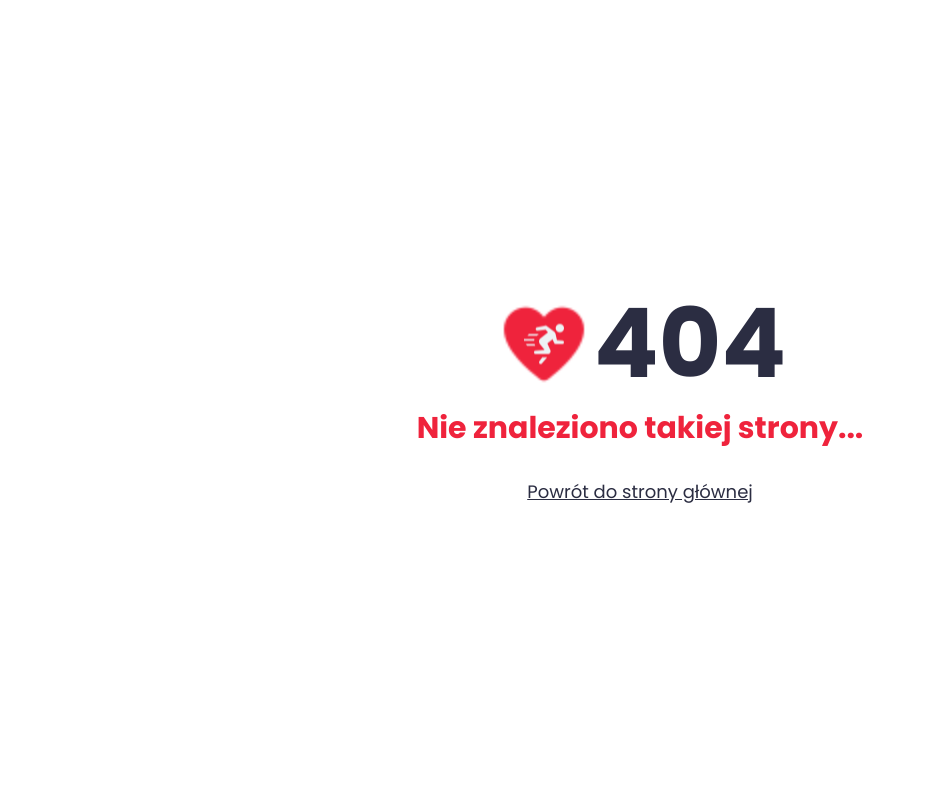
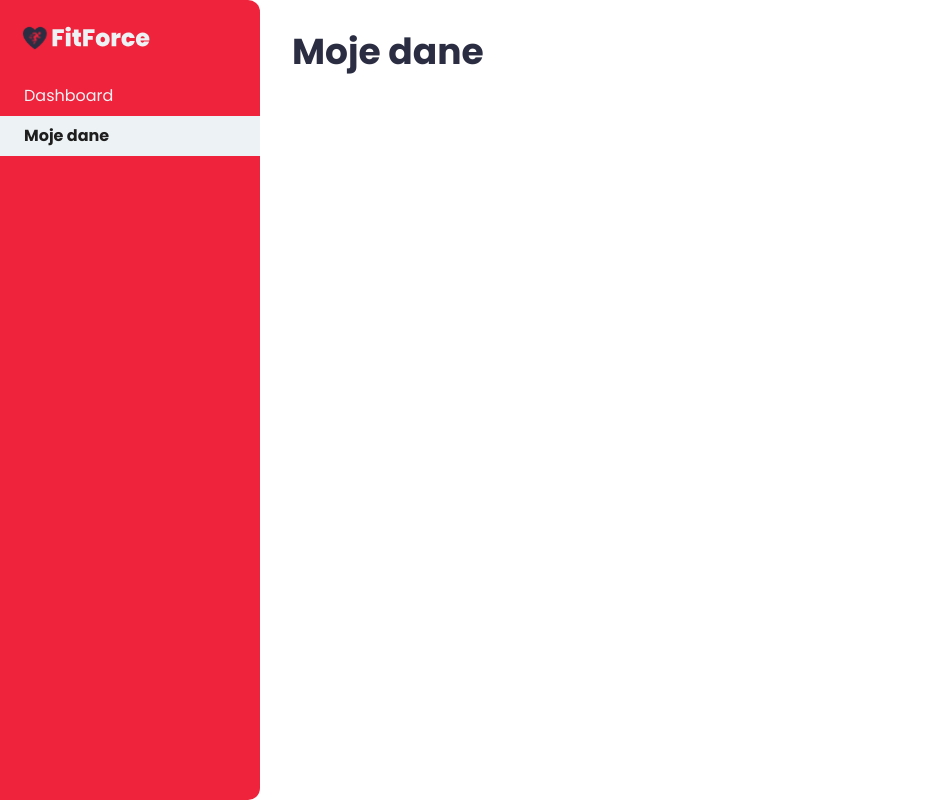
Before and after one commit to abieniek03/fit-force, a Next.js app: page /moje-dane in a window 1280 px wide. Before the commit this address had no page. Shown: the whole page, without its empty margins (0-925 px from the left). Built offline with nearby package versions, Linux system fonts and the light colour scheme.

Commit message:
Add My Parameters page

```diff
--- /dev/null
+++ b/app/(dashboard)/moje-dane/page.tsx
@@ -0,0 +1,14 @@
+import DashboardPageTitle from "@/app/_components/dashboard/DashboardPageTitile";
+import { Metadata } from "next";
+
+export const metadata: Metadata = {
+  title: "Moje dane",
+};
+
+export default function MyParametersPage() {
+  return (
+    <>
+      <DashboardPageTitle>Moje dane</DashboardPageTitle>
+    </>
+  );
+}
--- a/app/_components/dashboard/DashboardMenu.tsx
+++ b/app/_components/dashboard/DashboardMenu.tsx
@@ -10,8 +10,9 @@ import logo from "@/app/_assets/images/logo-secondary.svg";
 import { IoIosClose } from "react-icons/io";
 
 interface IMenuItems {
+  id: string;
+  path: string;
   label: string;
-  path: string;
 }
 
 export default function DashboardMenu() {
@@ -19,8 +20,8 @@ export default function DashboardMenu() {
   const [isOpen, setIsOpen] = useState<boolean>(false);
 
   const menuItems: IMenuItems[] = [
-    { label: "Dashboard", path: "dashboard" },
-    { label: "Testowy", path: "testowy" },
+    { id: "dashboard", path: "/dashboard", label: "Dashboard" },
+    { id: "moje-dane", path: "/moje-dane", label: "Moje dane" },
   ];
 
   return (
@@ -62,7 +63,7 @@ export default function DashboardMenu() {
               key={index}
               className={clsx(
                 "block p-2 pl-6",
-                el.path === pathname.split("/")[1]
+                el.id === pathname.split("/")[1]
                   ? "bg-accent font-bold"
                   : "text-accent",
               )}
```
Also changed, not shown: app/(dashboard)/layout.tsx (renamed from app/(dashboard)/dashboard/layout.tsx).
